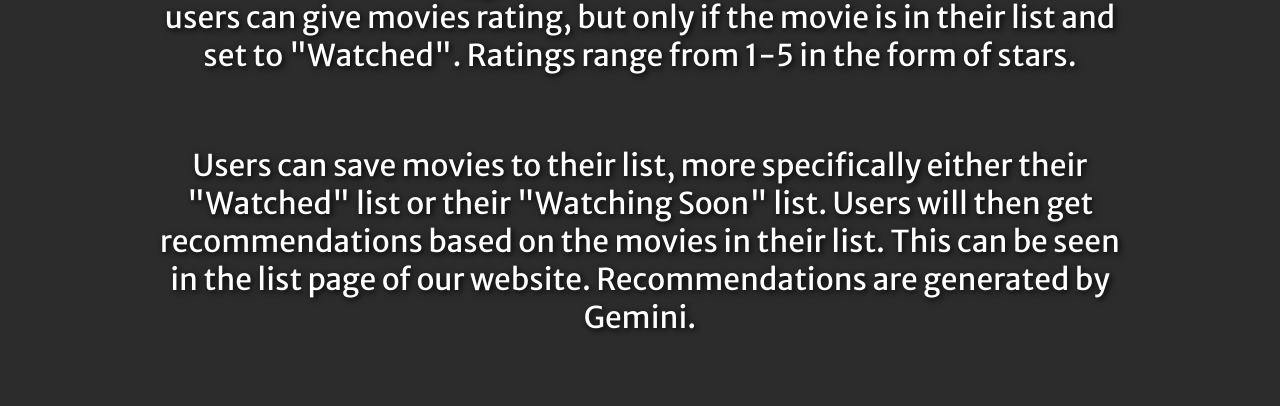
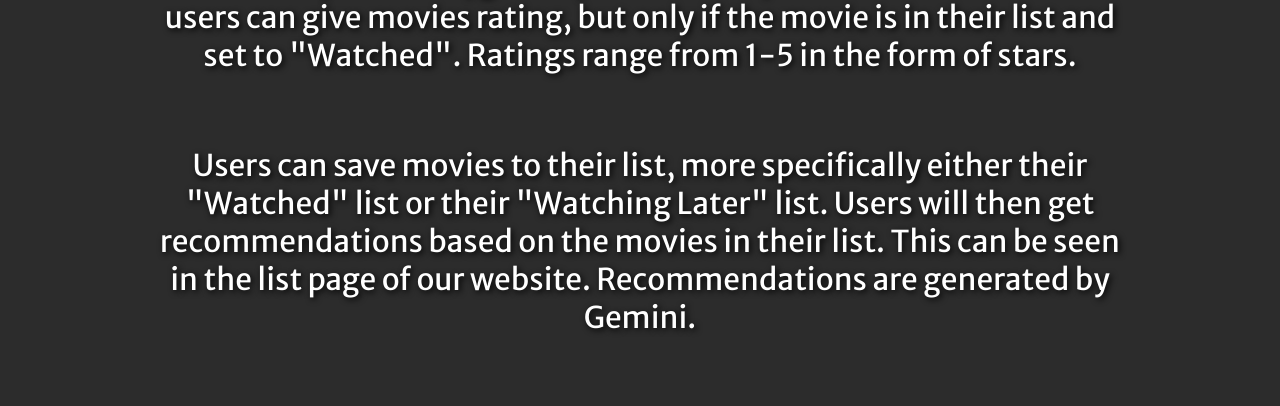
Before and after one commit to hackathon-team-ajgk/google-hackathon, a React (Create React App) app in the folder my-movie-list/: page /about in a window 1280 px wide. Shown: the part 2080-2486 px from the top of the page. Built offline with nearby package versions, Linux system fonts and the light colour scheme; a web font is replaced by a local one.

Commit message:
fixed bug in about page

```diff
--- a/my-movie-list/src/pages/about-page/About.js
+++ b/my-movie-list/src/pages/about-page/About.js
@@ -53,7 +53,7 @@
                 </li>
                 <li className="feature">
                   Users can save movies to their list, more specifically either
-                  their "Watched" list or their "Watching Soon" list. Users will
+                  their "Watched" list or their "Watching Later" list. Users will
                   then get recommendations based on the movies in their list.
                   This can be seen in the list page of our website.
                   Recommendations are generated by Gemini.
```
